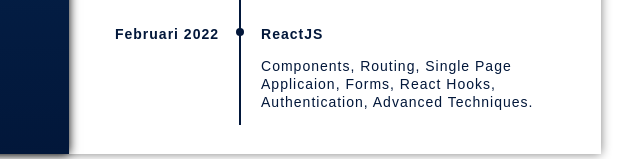
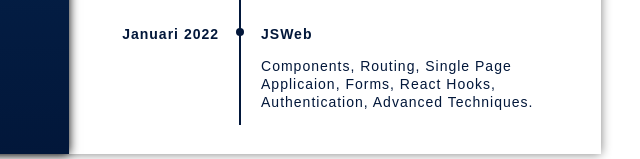
Before and after one commit to MiroRuskov/CV, a plain HTML site: page index.html in a window 1280 px wide. Shown: the part 977-1136 px from the top of the page, 436-1076 px from the left. Drawn offline with Linux system fonts and the light colour scheme; a web font is replaced by a local one.

Commit message:
initialcommit

```diff
--- a/index.html
+++ b/index.html
@@ -208,7 +208,7 @@
                             </li>
                             <li>
                                 <div class="bold">
-                                    <p class="right">Februari 2022</p>
+                                    <p class="right">Januari 2022</p>
                                 </div>
                                 <div class="line">
                                     <div></div>
@@ -217,7 +217,7 @@
                                 <div>
 
                                     <a href="https://github.com/MiroRuskov/Web-JS-Januari-2022">
-                                        <p class="bold">ReactJS </p>
+                                        <p class="bold">JSWeb </p>
                                         <p>Components, Routing, Single Page Applicaion, Forms, React Hooks, Authentication, Advanced Techniques.</p>
                                     </a>
                                 </div>
```
